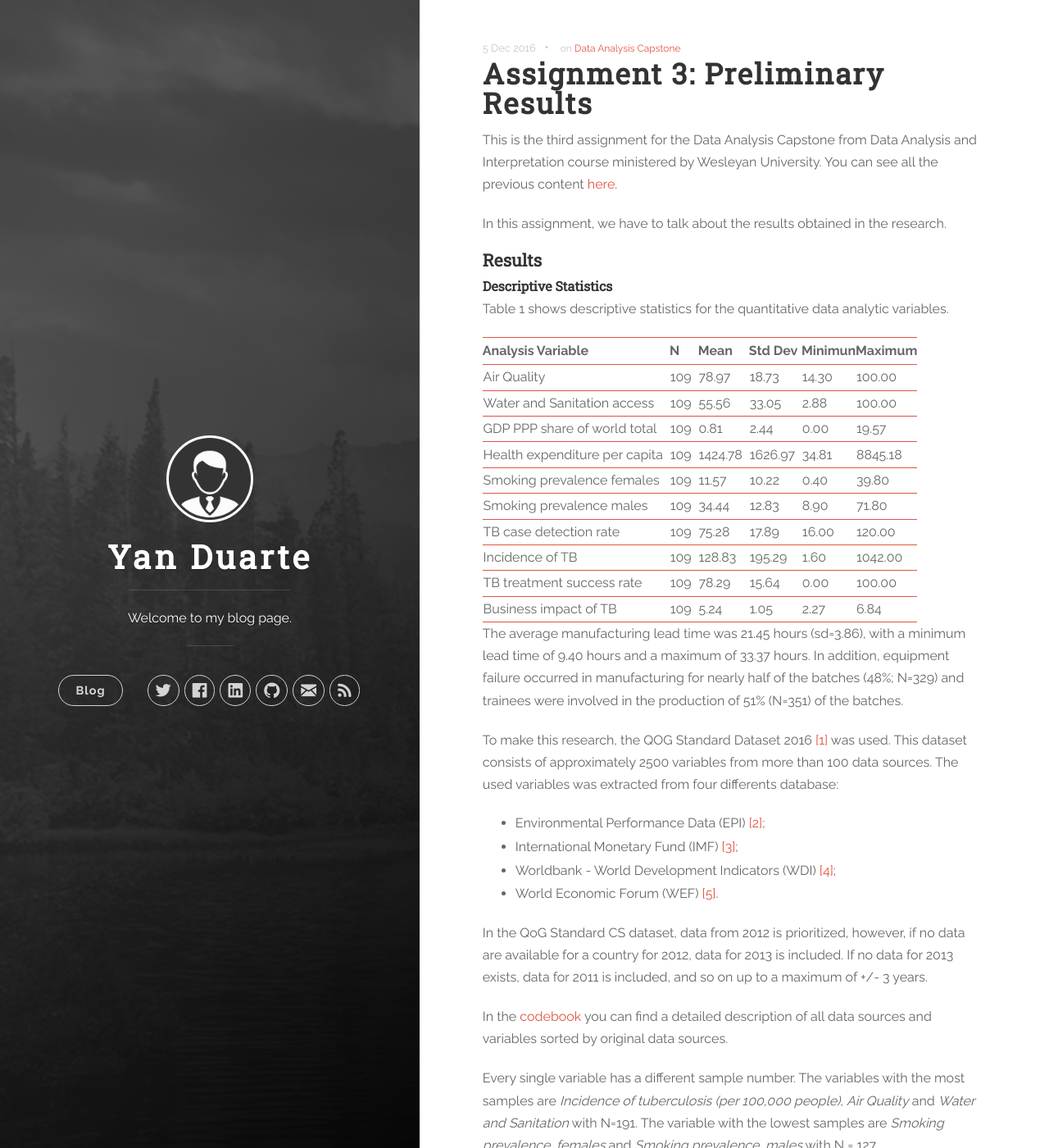
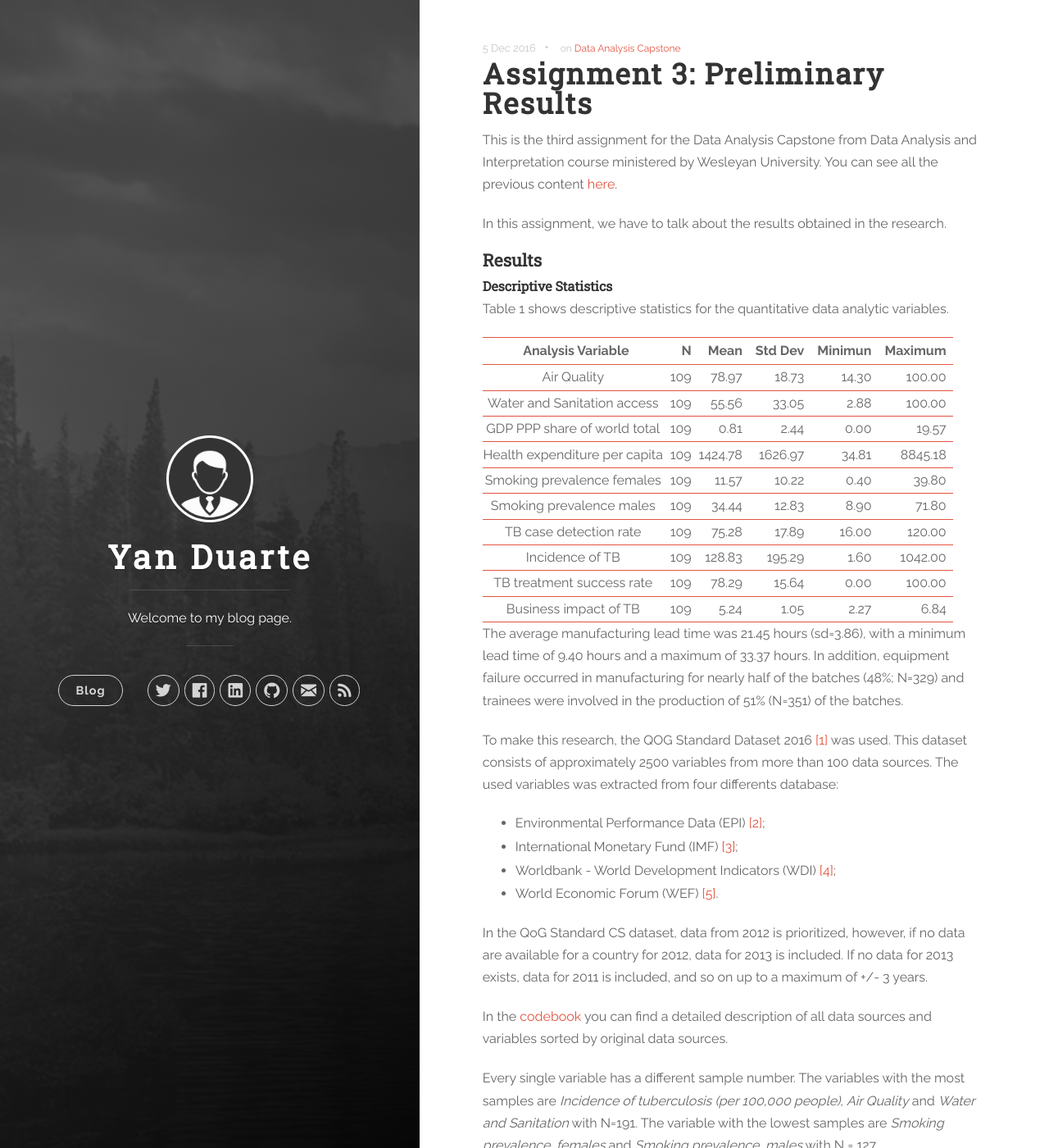
Before and after one commit to yan-duarte/yan-duarte.github.io, a Jekyll site: the page built from _posts/2016-12-05-DAC-Assignment3.md, in a window 1280 px wide and 1400 px high. Shown: the whole window at 82% size. Built offline with Jekyll 4.4.1, drawn with Linux system fonts in a browser that asks for light colours; nearby versions of some CDN libraries.

Commit message:
Update uno.css

```diff
--- a/css/uno.css
+++ b/css/uno.css
@@ -1466,18 +1466,16 @@ i {
 	border-top: 1px solid #dddddd; }
 
 td{
-  text-align: left !important;
   line-height: 1.5em;
   padding: 0.2em 0.5em 0.2em 0.05em;
   border-bottom: 0.05em solid #e25440;
 }
 
 th{
-	text-align: left !important;
   font-weight: bold !important;
-  padding: 0.5em 0 0.5em 0;
+  padding: 0.5em 0.5em 0.5em 0.5em;
   border-bottom: 0.05em solid #e25440;
-	border-top: 0.05em solid #e25440;
+  border-top: 0.05em solid #e25440;
 }
 
 
```
